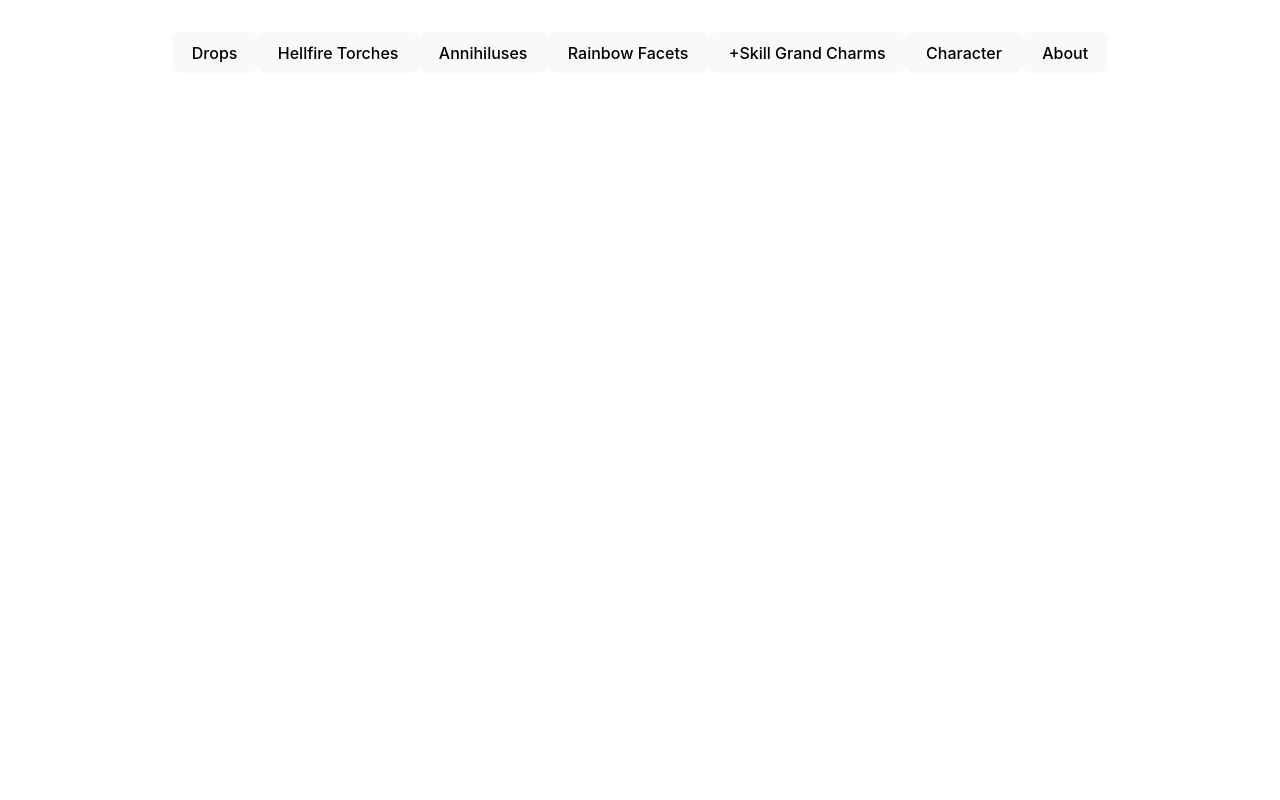
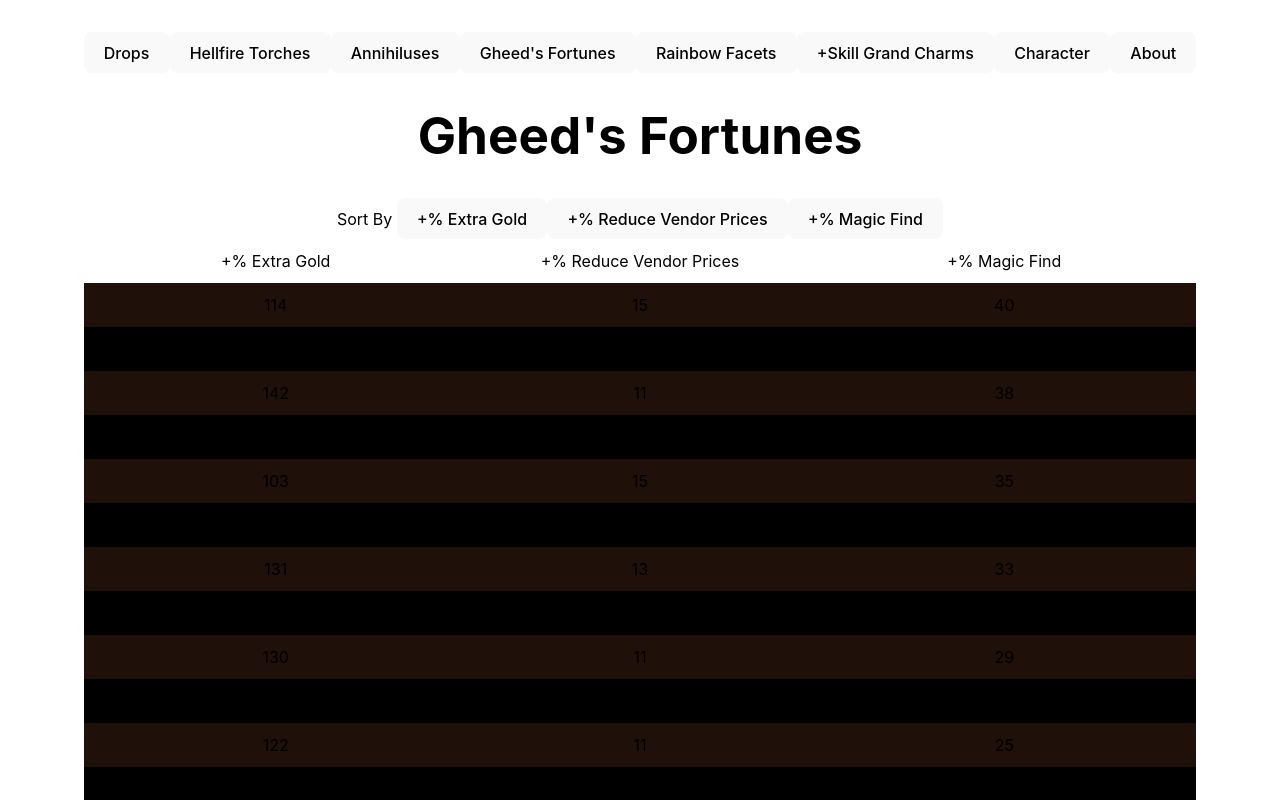
Before and after one commit to geoffreykwan/diablo-2-drops-on-the-way-to-level-99, a Vue app: page /gheeds-fortunes in a window 1280 px wide. Shown: the top 800 px of the page. Built offline with nearby package versions, Linux system fonts and the light colour scheme.

Commit message:
feat(Site): Add Gheed's Fortunes page

```diff
--- a/src/App.vue
+++ b/src/App.vue
@@ -6,6 +6,7 @@
     <router-link to="/drops"><button>Drops</button></router-link>
     <router-link to="/hellfire-torches"><button>Hellfire Torches</button></router-link>
     <router-link to="/annihiluses"><button>Annihiluses</button></router-link>
+    <router-link to="/gheeds-fortunes"><button>Gheed's Fortunes</button></router-link>
     <router-link to="/rainbow-facets"><button>Rainbow Facets</button></router-link>
     <router-link to="/plus-skill-grand-charms"><button>+Skill Grand Charms</button></router-link>
     <router-link to="/character"><button>Character</button></router-link>
--- /dev/null
+++ b/src/data/gheeds-fortunes.json
@@ -0,0 +1,77 @@
+[
+  {
+    "extraGold": 122,
+    "magicFind": 25,
+    "vendorPrices": 11
+  },
+  {
+    "extraGold": 130,
+    "magicFind": 29,
+    "vendorPrices": 11
+  },
+  {
+    "extraGold": 135,
+    "magicFind": 33,
+    "vendorPrices": 15
+  },
+  {
+    "extraGold": 103,
+    "magicFind": 35,
+    "vendorPrices":15
+  },
+  {
+    "extraGold": 150,
+    "magicFind": 22,
+    "vendorPrices": 15
+  },
+  {
+    "extraGold": 147,
+    "magicFind": 24,
+    "vendorPrices": 10
+  },
+  {
+    "extraGold": 81,
+    "magicFind": 22,
+    "vendorPrices": 11
+  },
+  {
+    "extraGold": 154,
+    "magicFind": 25,
+    "vendorPrices": 14
+  },
+  {
+    "extraGold": 134,
+    "magicFind": 20,
+    "vendorPrices": 11
+  },
+  {
+    "extraGold": 96,
+    "magicFind": 32,
+    "vendorPrices": 11
+  },
+  {
+    "extraGold": 110,
+    "magicFind": 35,
+    "vendorPrices": 10
+  },
+  {
+    "extraGold": 104,
+    "magicFind": 40,
+    "vendorPrices": 14
+  },
+  {
+    "extraGold": 131,
+    "magicFind": 33,
+    "vendorPrices": 13
+  },
+  {
+    "extraGold": 142,
+    "magicFind": 38,
+    "vendorPrices": 11
+  },
+  {
+    "extraGold": 114,
+    "magicFind": 40,
+    "vendorPrices": 15
+  }
+]
--- a/src/router/index.ts
+++ b/src/router/index.ts
@@ -2,6 +2,7 @@
 import Drops from '../views/Drops.vue';
 import HellfireTorches from '../views/HellfireTorches.vue';
 import Annihiluses from '../views/Annihiluses.vue';
+import GheedsFortunes from '../views/GheedsFortunes.vue';
 import RainbowFacets from '../views/RainbowFacets.vue';
 import PlusSkillGrandCharms from '../views/PlusSkillGrandCharms.vue';
 import Character from '../views/Character.vue';
@@ -12,6 +13,7 @@
   { path: '/drops', name: 'Drops', component: Drops },
   { path: '/hellfire-torches', name: 'Hellfire Torches', component: HellfireTorches },
   { path: '/annihiluses', name: 'Annihiluses', component: Annihiluses },
+  { path: '/gheeds-fortunes', name: "Gheed's Fortunes", component: GheedsFortunes },
   { path: '/rainbow-facets', name: 'Rainbow Facets', component: RainbowFacets },
   {
     path: '/plus-skill-grand-charms',
--- /dev/null
+++ b/src/styles/gheeds-fortunes.css
@@ -0,0 +1,13 @@
+.gheeds-fortune-row {
+  display: grid;
+  grid-template-columns: 1fr 1fr 1fr;
+  padding: 10px;
+}
+
+.gheeds-fortune-rows > div:nth-child(odd) {
+    background-color: #20100a;
+}
+
+.gheeds-fortune-rows > div:nth-child(even) {
+    background-color: black;
+}
--- /dev/null
+++ b/src/views/GheedsFortunes.vue
@@ -0,0 +1,76 @@
+<template>
+  <h1>Gheed's Fortunes</h1>
+  Sort By
+  <button @click="sortByExtraGold">+% Extra Gold</button>
+  <button @click="sortByVendorPrices">+% Reduce Vendor Prices</button>
+  <button @click="sortByMagicFind">+% Magic Find</button>
+  <div class="annihilus-row">
+    <div>+% Extra Gold</div>
+    <div>+% Reduce Vendor Prices</div>
+    <div>+% Magic Find</div>
+  </div>
+  <div class="annihilus-rows">
+    <div v-for="gheedsFortune in gheedsFortunes" :key="gheedsFortune" class="gheeds-fortune-row">
+      <div>{{ gheedsFortune.extraGold }}</div>
+      <div>{{ gheedsFortune.vendorPrices }}</div>
+      <div>{{ gheedsFortune.magicFind }}</div>
+    </div>
+  </div>
+</template>
+
+<script>
+import '../styles/gheeds-fortunes.css'
+import gheedsFortunes from '../data/gheeds-fortunes.json'
+export default {
+  name: "Gheed's Fortunes",
+  data() {
+    return {
+      gheedsFortunes: gheedsFortunes,
+    }
+  },
+  mounted() {
+    this.sortByMagicFind()
+  },
+  methods: {
+    sortByExtraGold() {
+      this.gheedsFortunes.sort((a, b) => {
+        if (a.extraGold === b.extraGold) {
+          if (a.magicFind === b.magicFind) {
+            return b.vendorPrices - a.vendorPrices
+          } else {
+            return b.magicFind - a.magicFind
+          }
+        } else {
+          return b.extraGold - a.extraGold
+        }
+      })
+    },
+    sortByVendorPrices() {
+      this.gheedsFortunes.sort((a, b) => {
+        if (a.vendorPrices === b.vendorPrices) {
+          if (a.magicFind === b.magicFind) {
+            return b.extraGold - a.extraGold
+          } else {
+            return b.magicFind - a.magicFind
+          }
+        } else {
+          return b.vendorPrices - a.vendorPrices
+        }
+      })
+    },
+    sortByMagicFind() {
+      this.gheedsFortunes.sort((a, b) => {
+        if (a.magicFind === b.magicFind) {
+          if (a.extraGold === b.extraGold) {
+            return b.vendorPrices - a.vendorPrices
+          } else {
+            return b.extraGold - a.extraGold
+          }
+        } else {
+          return b.magicFind - a.magicFind
+        }
+      })
+    },
+  }
+}
+</script>
```
